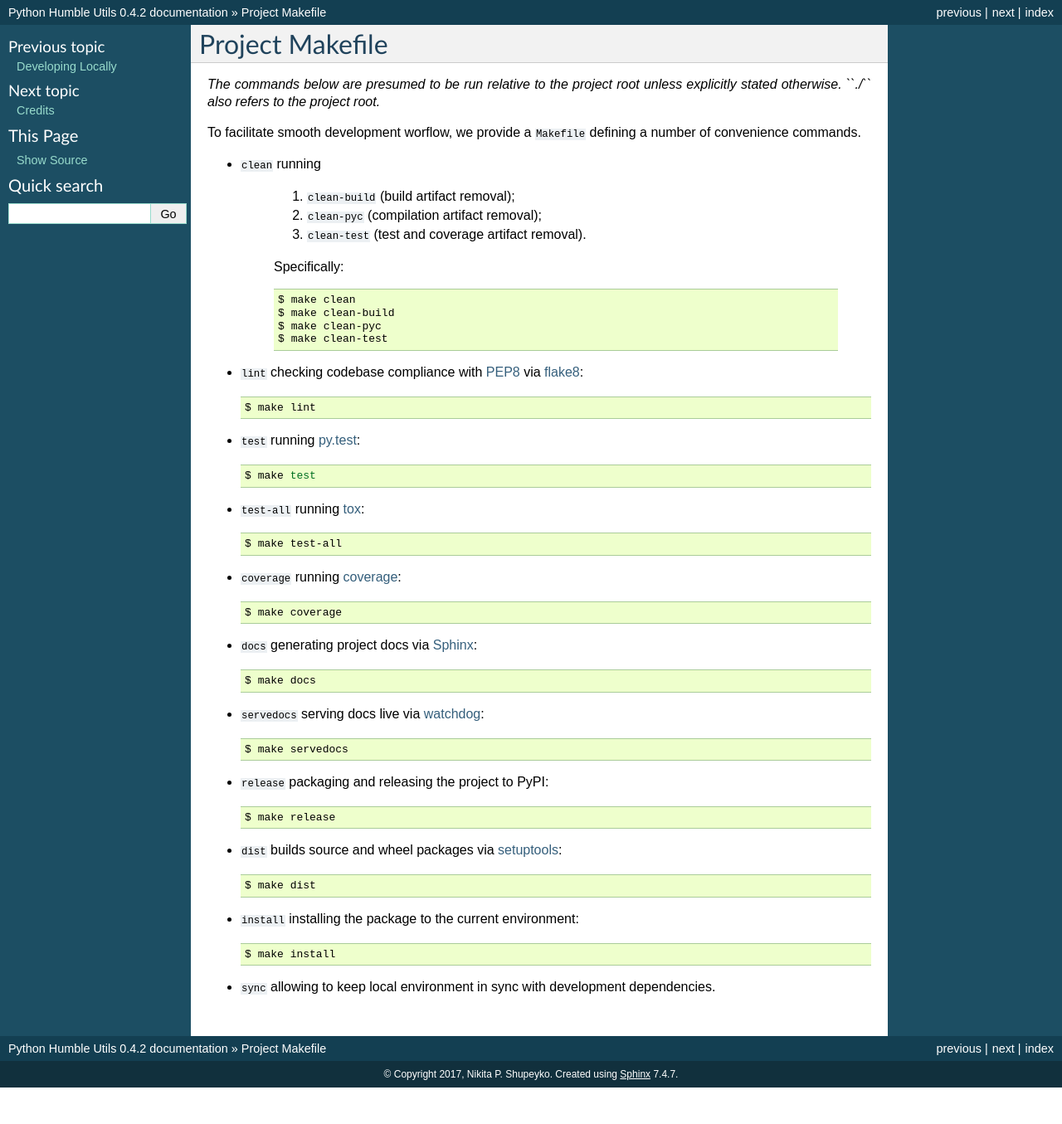
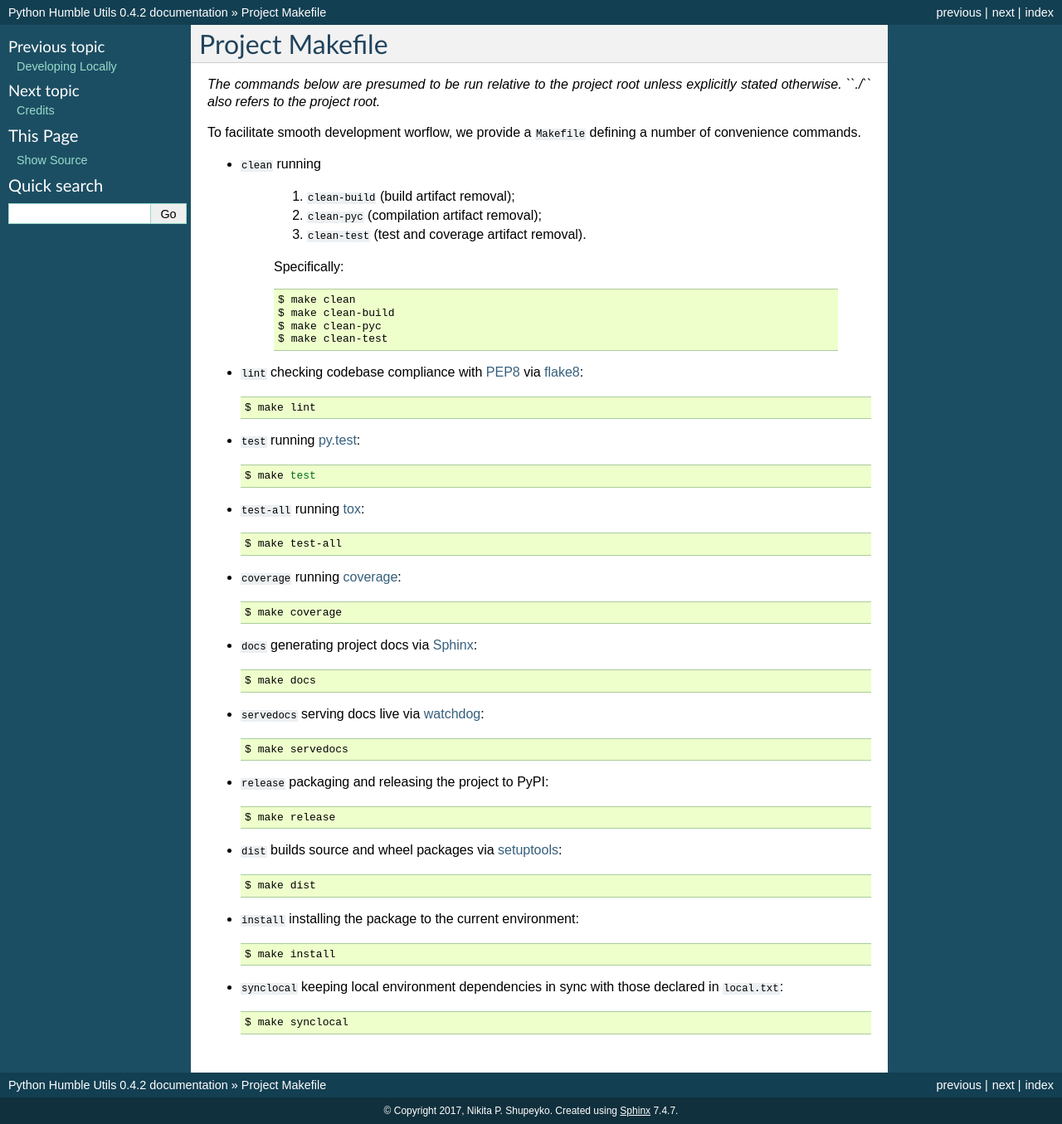
Before and after one commit to webyneter/python-humble-utils, a Sphinx documentation site: the page built from docs/project-makefile.rst, in a window 1280 px wide. Shown: the whole page at 83% size. Built offline with Sphinx 7.4.7, drawn with Linux system fonts in a browser that asks for light colours; pages that are not in the unit, such as notebooks, are missing from menus; before the commit the page ends 1311 px from its top, so only the background shows below that.

Commit message:
Introduce local requirements (#33)
* Introduce local requirements

* [fix] FIx Makefile synclocal command

* Improve Project Makefile docs

* Switch from test.txt to local.txt requirements in tox testenv

```diff
--- a/CONTRIBUTING.rst
+++ b/CONTRIBUTING.rst
@@ -67,8 +67,7 @@ If you are proposing a feature,
 Workflow
 --------
 
-See :ref:`developing-locally` for detailed instructions on setting up
-development environment.
+See :ref:`developing-locally` for detailed instructions on setting up local environment.
 
 Oncer you are all set up,
 
--- a/docs/developing-locally.rst
+++ b/docs/developing-locally.rst
@@ -45,7 +45,7 @@ Project requirements must be declared and pinned in the appropriate ``./requirem
 
 To install/upgrade/uninstall dependencies into/in/from the environment::
 
-    $ make sync
+    $ make synclocal
 
 
 .. _developing-locally-tox:
--- a/docs/project-makefile.rst
+++ b/docs/project-makefile.rst
@@ -62,7 +62,10 @@ defining a number of convenience commands.
 
     $ make install
 
-* ``sync`` allowing to keep local environment in sync with development dependencies.
+* ``synclocal`` keeping local environment dependencies in sync with those declared in ``local.txt``::
+
+    $ make synclocal
+
 
 .. _`PEP8`: https://www.python.org/dev/peps/pep-0008/
 .. _`flake8`: http://flake8.pycqa.org/en/stable/
```
Also changed, not shown: 6 other files.
